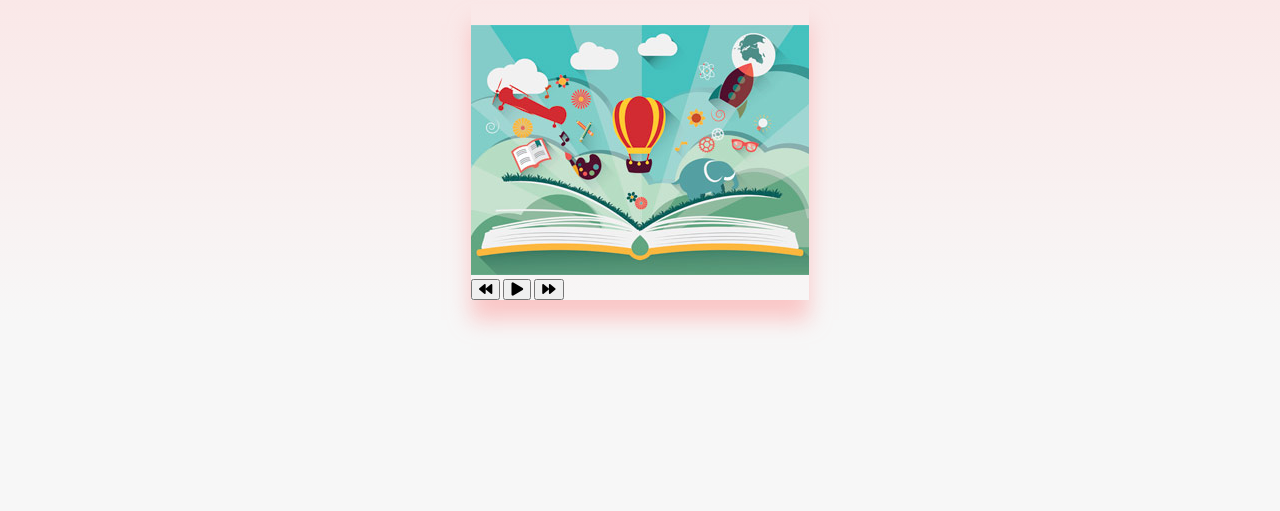
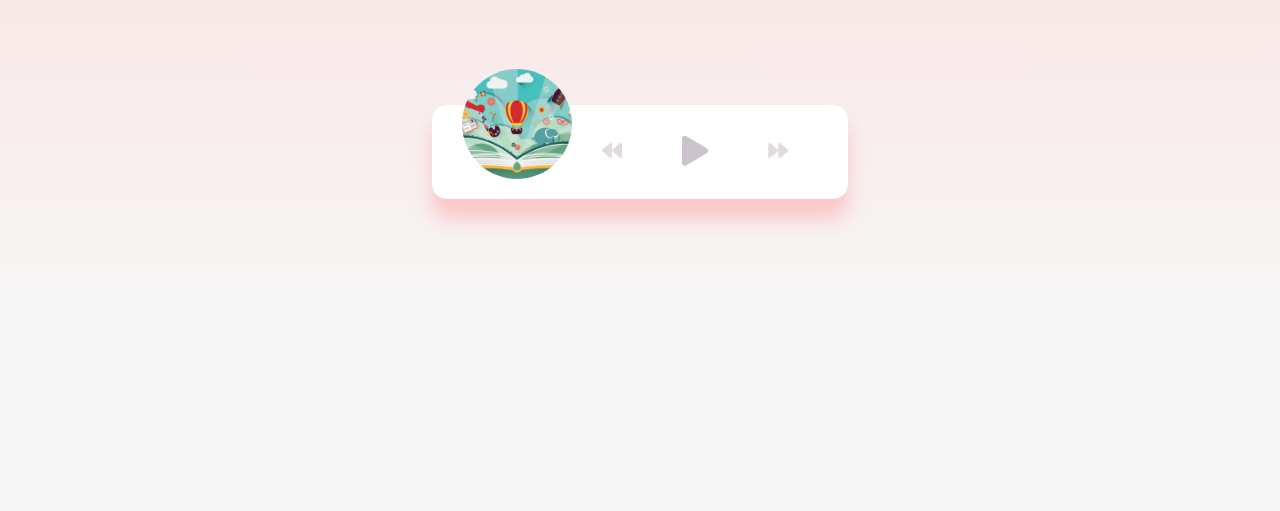
Before and after one commit to koh1project/20webprojects, a website: page music-player/index.html in a window 1280 px wide. Shown: the part 289-800 px from the top of the page. Drawn offline with Linux system fonts and the light colour scheme.

Commit message:
Add some style for music player

```diff
--- a/music-player/style.css
+++ b/music-player/style.css
@@ -18,18 +18,39 @@ body {
 }
 
 .music-container {
-
+  background-color: #fff;
+  border-radius: 15px;
   box-shadow: 0 20px 20px 0 rgba(252, 169, 169, 0.6);
-
+  display: flex;
+  padding: 20px 30px;
+  position: relative;
+  margin: 100px 0;
+  z-index: 10;
 }
 
-.img-container {}
+.img-container {
+  position: relative;
+  width: 110px;
+}
 
 .img-container::after {}
 
-.img-container img {}
+.img-container img {
+  border-radius: 50%;
+  object-fit: cover;
+  height: 110px;
+  width: inherit;
+  position: absolute;
+  bottom: 0;
+  left: 0;
+  animation: rotate 3s linear infinite;
 
-.music-container.play .img-container img {}
+  animation-play-state: paused;
+}
+
+.music-container.play .img-container img {
+  animation-play-state: running;
+}
 
 @keyframes rotate {
   from {
@@ -41,13 +62,31 @@ body {
   }
 }
 
-.navigation {}
+.navigation {
+  display: flex;
+  align-items: center;
+  justify-content: center;
+  z-index: 1;
+}
 
-.action-btn {}
+.action-btn {
+  background-color: #fff;
+  border: 0;
+  color: #dfdbdf;
+  font-size: 20px;
+  cursor: pointer;
+  padding: 10px;
+  margin: 0 20px;
+}
 
-.action-btn.action-btn-big {}
+.action-btn.action-btn-big {
+  color: #cdc2d0;
+  font-size: 30px;
+}
 
-.action-btn:focus {}
+.action-btn:focus {
+  outline: 0;
+}
 
 .music-info {
   background-color: rgba(255, 255, 255, 0.5);
```
